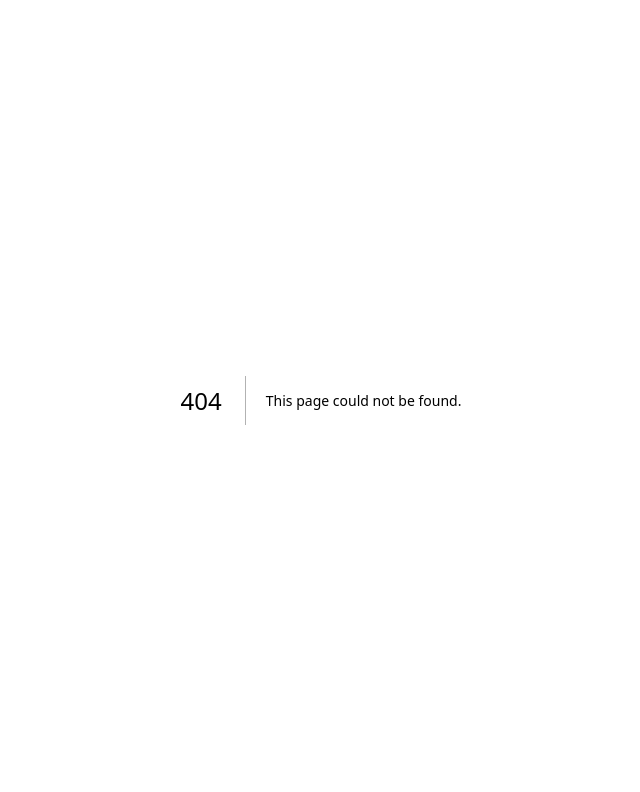
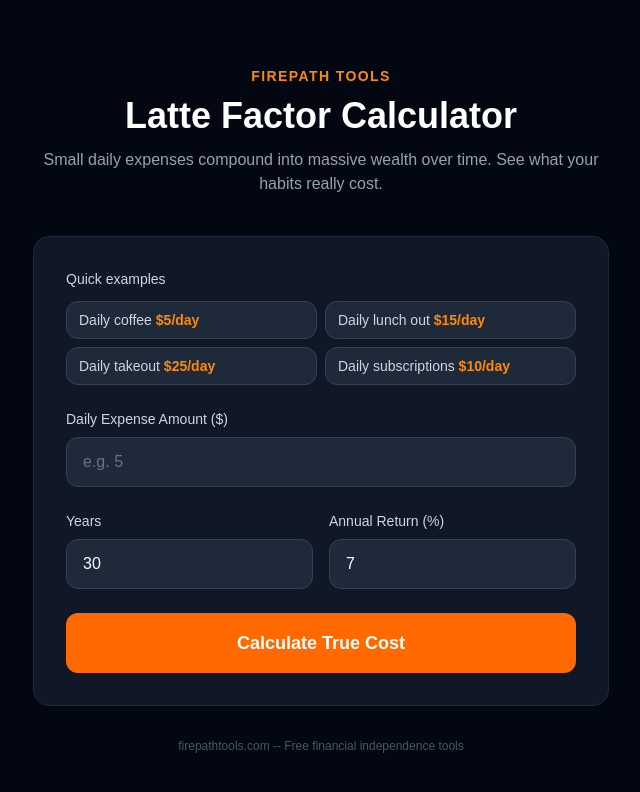
Before and after one commit to giraudsebastien79000-max/firepathtools, a Next.js app: page /tools/latte-factor in a window 1280 px wide. Before the commit this address had no page. Shown: the top 792 px of the page, without its empty margins (319-959 px from the left). Built offline with nearby package versions, Linux system fonts and the light colour scheme.

Commit message:
Add Latte Factor Calculator

```diff
--- /dev/null
+++ b/app/tools/latte-factor/page.tsx
@@ -0,0 +1,85 @@
+"use client";
+import { useState } from "react";
+
+export default function LatteFactor() {
+  const [daily, setDaily] = useState("");
+  const [years, setYears] = useState("30");
+  const [returnRate, setReturnRate] = useState("7");
+  const [result, setResult] = useState(null);
+
+  const calculate = () => {
+    const d = parseFloat(daily);
+    const y = parseFloat(years);
+    const r = parseFloat(returnRate) / 100 / 12;
+    const n = y * 12;
+    const monthly = d * 30;
+    const invested = monthly * ((Math.pow(1 + r, n) - 1) / r);
+    const totalSpent = monthly * n;
+    setResult({ monthly, invested, totalSpent, daily: d });
+  };
+
+  const examples = [
+    { label: "Daily coffee", amount: 5 },
+    { label: "Daily lunch out", amount: 15 },
+    { label: "Daily takeout", amount: 25 },
+    { label: "Daily subscriptions", amount: 10 },
+  ];
+
+  return (
+    <main className="min-h-screen bg-gray-950 text-white flex flex-col items-center justify-center px-4 py-16">
+      <div className="max-w-xl w-full">
+        <div className="text-center mb-10">
+          <span className="text-orange-400 text-sm font-semibold tracking-widest uppercase">FirePath Tools</span>
+          <h1 className="text-4xl font-bold mt-2 mb-3">Latte Factor Calculator</h1>
+          <p className="text-gray-400 text-base">Small daily expenses compound into massive wealth over time. See what your habits really cost.</p>
+        </div>
+        <div className="bg-gray-900 rounded-2xl p-8 space-y-6 border border-gray-800">
+          <div>
+            <label className="block text-sm font-medium text-gray-300 mb-3">Quick examples</label>
+            <div className="grid grid-cols-2 gap-2">
+              {examples.map((ex) => (
+                <button key={ex.label} onClick={() => setDaily(String(ex.amount))} className="bg-gray-800 hover:bg-gray-700 border border-gray-700 rounded-xl px-3 py-2 text-sm text-gray-300 text-left transition-colors">
+                  {ex.label} <span className="text-orange-400 font-bold">${ex.amount}/day</span>
+                </button>
+              ))}
+            </div>
+          </div>
+          <div>
+            <label className="block text-sm font-medium text-gray-300 mb-2">Daily Expense Amount ($)</label>
+            <input type="number" value={daily} onChange={(e) => setDaily(e.target.value)} placeholder="e.g. 5" className="w-full bg-gray-800 border border-gray-700 rounded-xl px-4 py-3 text-white placeholder-gray-500 focus:outline-none focus:border-orange-400" />
+          </div>
+          <div className="grid grid-cols-2 gap-4">
+            <div>
+              <label className="block text-sm font-medium text-gray-300 mb-2">Years</label>
+              <input type="number" value={years} onChange={(e) => setYears(e.target.value)} placeholder="30" className="w-full bg-gray-800 border border-gray-700 rounded-xl px-4 py-3 text-white placeholder-gray-500 focus:outline-none focus:border-orange-400" />
+            </div>
+            <div>
+              <label className="block text-sm font-medium text-gray-300 mb-2">Annual Return (%)</label>
+              <input type="number" value={returnRate} onChange={(e) => setReturnRate(e.target.value)} placeholder="7" className="w-full bg-gray-800 border border-gray-700 rounded-xl px-4 py-3 text-white placeholder-gray-500 focus:outline-none focus:border-orange-400" />
+            </div>
+          </div>
+          <button onClick={calculate} className="w-full bg-orange-500 hover:bg-orange-400 text-white font-bold py-4 rounded-xl text-lg transition-colors">Calculate True Cost</button>
+          {result !== null && (
+            <div className="space-y-4">
+              <div className="bg-gray-800 rounded-xl p-6 text-center border border-orange-400/30">
+                <p className="text-gray-400 text-sm mb-1">If invested instead over {years} years</p>
+                <p className="text-5xl font-bold text-orange-400">${result.invested.toLocaleString("en-US", { maximumFractionDigits: 0 })}</p>
+              </div>
+              <div className="grid grid-cols-2 gap-4">
+                <div className="bg-gray-800 rounded-xl p-4 border border-gray-700 text-center">
+                  <p className="text-gray-400 text-xs mb-1">Total Spent</p>
+                  <p className="text-xl font-bold text-red-400">${result.totalSpent.toLocaleString("en-US", { maximumFractionDigits: 0 })}</p>
+                </div>
+                <div className="bg-gray-800 rounded-xl p-4 border border-gray-700 text-center">
+                  <p className="text-gray-400 text-xs mb-1">Monthly Cost</p>
+                  <p className="text-xl font-bold text-white">${result.monthly.toLocaleString("en-US", { maximumFractionDigits: 0 })}</p>
+                </div>
+              </div>
+            </div>
+          )}
+        </div>
+        <p className="text-center text-gray-600 text-xs mt-8">firepathtools.com -- Free financial independence tools</p>
+      </div>
+    </main>
+  );
+}
```
